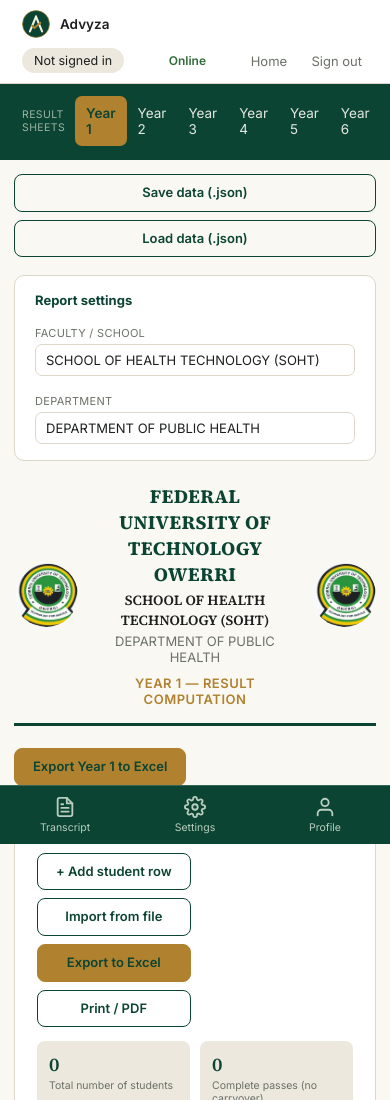
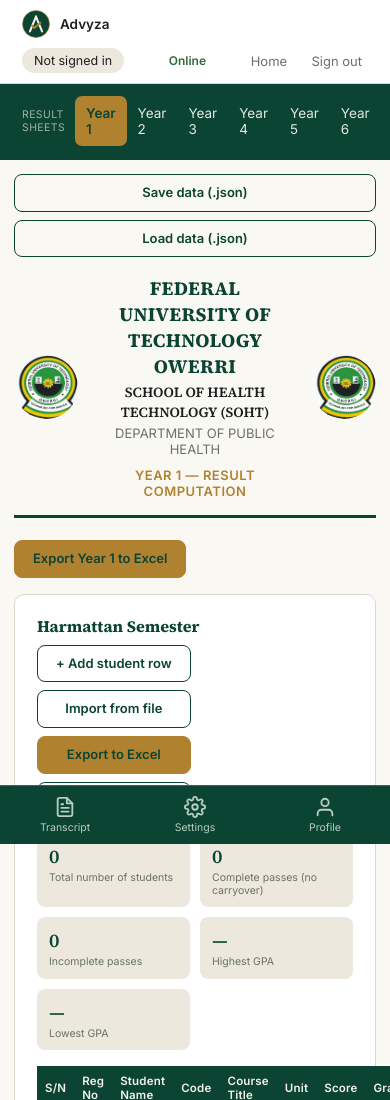
Before and after one commit to mac-handel999/course-adviser-aid, a website: page app.html in a window 390 px wide. Shown: the top 1100 px of the page. Drawn offline with nearby package versions, Linux system fonts and the light colour scheme.

Commit message:
refactor: remove duplicate report settings block from main app view; use settings page instead

```diff
--- a/app.html
+++ b/app.html
@@ -44,7 +44,6 @@
         <input type="file" id="importFile" accept="application/json" style="display:none"
           onchange="importAllJSON(event)">
       </div>
-      <div id="reportSettings"></div>
       <div id="viewsContainer"></div>
     </div>
   </div>
--- a/css/app.css
+++ b/css/app.css
@@ -451,24 +451,7 @@ td.narrow input {
 }
 
 /* ---------- report settings ---------- */
-.report-settings {
-  background: var(--paper);
-  border: 1px solid var(--line);
-  border-radius: 10px;
-  padding: 16px 20px;
-  margin-bottom: 22px;
-  display: flex;
-  flex-wrap: wrap;
-  gap: 18px;
-  align-items: flex-end;
-}
-
-.report-settings strong {
-  font-size: 13px;
-  color: var(--green-deep);
-  margin-right: 6px;
-}
-
+/* ---------- meta fields (used in settings) ---------- */
 .meta-field {
   display: flex;
   flex-direction: column;
@@ -909,7 +892,6 @@ td.narrow input {
 
 @media print {
 
-  #reportSettings,
   .sidebar,
   .top-actions,
   .toolbar,
@@ -983,11 +965,6 @@ td.narrow input {
     justify-content: space-between;
   }
 
-  .report-settings {
-    flex-direction: column;
-    align-items: stretch;
-  }
-
   .meta-field input {
     min-width: auto;
   }
--- a/js/app.js
+++ b/js/app.js
@@ -92,40 +92,6 @@ function render() {
     attachTranscriptHandlers();
   } else {
     container.innerHTML = renderYearView(state.currentView);
-  }
-}
-
-/* ===================== META / REPORT SETTINGS ===================== */
-function buildMetaUI() {
-  const panel = document.getElementById('reportSettings');
-  if (!panel) return;
-  panel.innerHTML = `
-    <div class="report-settings">
-      <strong>Report settings</strong>
-      <div class="meta-field">
-        <label for="metaSchool">Faculty / School</label>
-        <input id="metaSchool" value="${escAttr(state.meta.school)}" placeholder="e.g. SCHOOL OF HEALTH TECHNOLOGY (SOHT)">
-      </div>
-      <div class="meta-field">
-        <label for="metaDepartment">Department</label>
-        <input id="metaDepartment" value="${escAttr(state.meta.department)}" placeholder="e.g. DEPARTMENT OF PUBLIC HEALTH">
-      </div>
-    </div>
-  `;
-
-  const schoolInput = document.getElementById('metaSchool');
-  const deptInput = document.getElementById('metaDepartment');
-  if (schoolInput) {
-    schoolInput.addEventListener('input', e => {
-      state.meta.school = e.target.value;
-      saveToLocalStorage();
-    });
-  }
-  if (deptInput) {
-    deptInput.addEventListener('input', e => {
-      state.meta.department = e.target.value;
-      saveToLocalStorage();
-    });
   }
 }
 
@@ -747,7 +713,6 @@ function updateSyncUI() {
 
 async function initApp() {
   buildNav();
-  buildMetaUI();
   if (supabaseClient) {
     const { data: { session } } = await supabaseClient.auth.getSession();
     if (session) {
@@ -1374,15 +1339,12 @@ function printSemester(yearKey, sem) {
   if (!target) return;
 
   const allSemesters = document.querySelectorAll('.semester');
-  const reportSettings = document.getElementById('reportSettings');
   allSemesters.forEach(el => el.style.display = 'none');
-  if (reportSettings) reportSettings.style.display = 'none';
   target.style.display = 'block';
   target.scrollIntoView({ behavior: 'smooth', block: 'start' });
 
   const restore = () => {
     allSemesters.forEach(el => el.style.display = '');
-    if (reportSettings) reportSettings.style.display = '';
   };
 
   if (window.matchMedia) {
@@ -1414,7 +1376,6 @@ function importAllJSON(event) {
       const loaded = JSON.parse(e.target.result);
       if (loaded && loaded.years) {
         state = loaded;
-        buildMetaUI();
         saveToLocalStorage();
         render();
         alert('Data loaded successfully.');
@@ -1438,7 +1399,6 @@ async function loadSettings() {
       state.meta.department = data.department || state.meta.department;
       state.meta.portalSlug = data.portal_slug || state.meta.portalSlug;
       state.meta.passcodeSet = !!data.passcode_set;
-      buildMetaUI();
     }
   } catch (err) {
     console.error('Failed to load settings:', err.message);
@@ -1557,7 +1517,6 @@ async function saveSettings() {
     state.meta.portalSlug = data.portal_slug;
     statusEl.textContent = 'Saved.';
     statusEl.style.color = 'var(--ok)';
-    buildMetaUI();
     render();
   } catch (err) {
     statusEl.textContent = err.message || 'Failed to save settings.';
```
Also changed, not shown: README.md.
